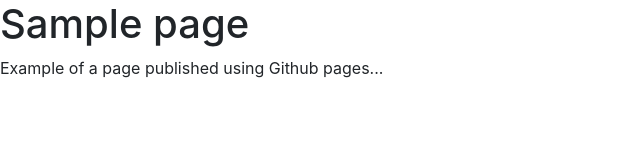
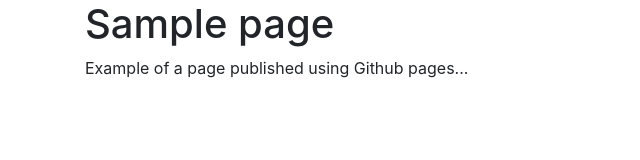
Before and after one commit to 17230494/CT5100---Data-Visualisation, a plain HTML site: page index.html in a window 1280 px wide. Shown: the whole page, without its empty margins (0-640 px from the left). Drawn offline with nearby package versions, Linux system fonts and the light colour scheme.

Commit message:
Update index.html

```diff
--- a/index.html
+++ b/index.html
@@ -8,11 +8,13 @@
 
 </head>
 <body>
-    <h1>Sample page</h1>
-
-    <div class="wrapper">
-        <p>Example of a page published using Github pages...</p>
-
+    <div class="container">
+        <div class="row">
+            <div class="col">
+                <h1>Sample page</h1>
+                <p>Example of a page published using Github pages...</p>
+            </div>
+        </div>
     </div>
 
 
```
